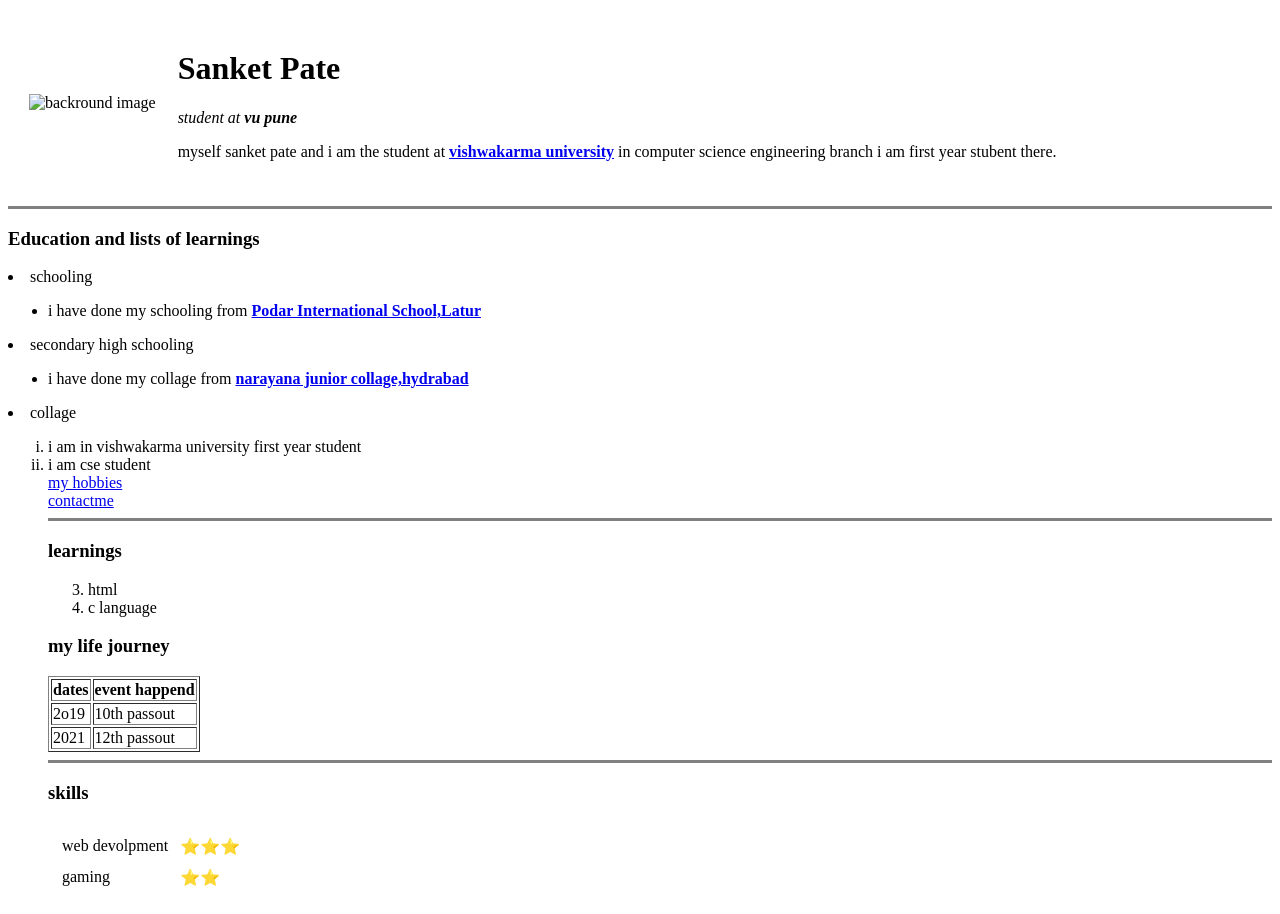
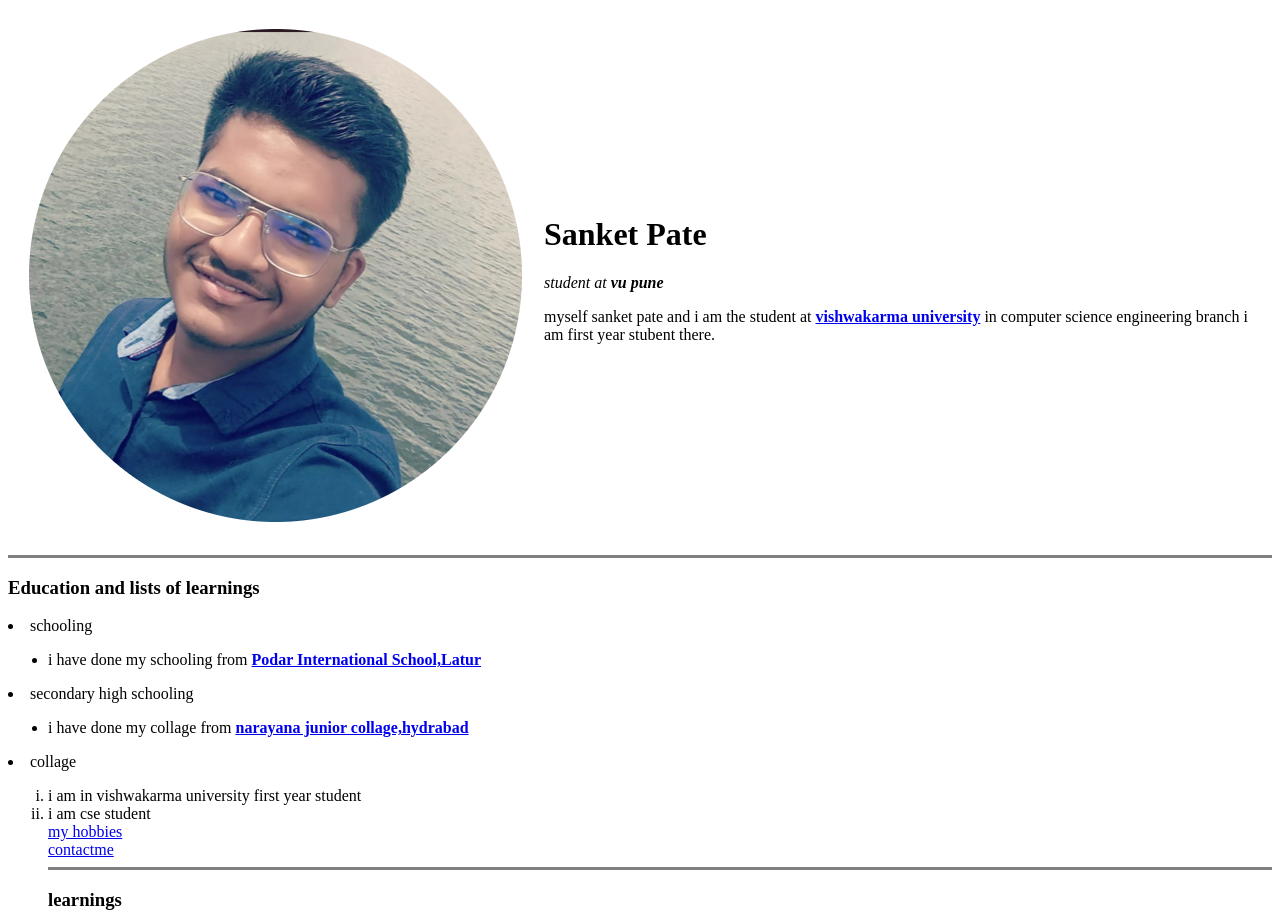
Before and after one commit to sanketpate789/sanket2, a plain HTML site: page index.html in a window 1280 px wide. Shown: the top 914 px of the page. Drawn offline with Linux system fonts and the light colour scheme.

Commit message:
add initial sanket2 website files

```diff
--- a/index.html
+++ b/index.html
@@ -8,7 +8,7 @@
 <body>
   <table cellspacing="20">
 <tr>
-  <td>  <img src="images/modified.png.png" alt="backround image"></td>
+  <td>  <img src="modified.png.png" alt="backround image"></td>
   <td><h1>Sanket Pate</h1>
   <p> <em> student at <strong>vu pune </strong></em></p>
     <p>myself sanket pate and i am the student at <strong><a href="https://www.vupune.ac.in/">vishwakarma university</a></strong> in computer science engineering branch i am first year stubent there.</p></td>
```
